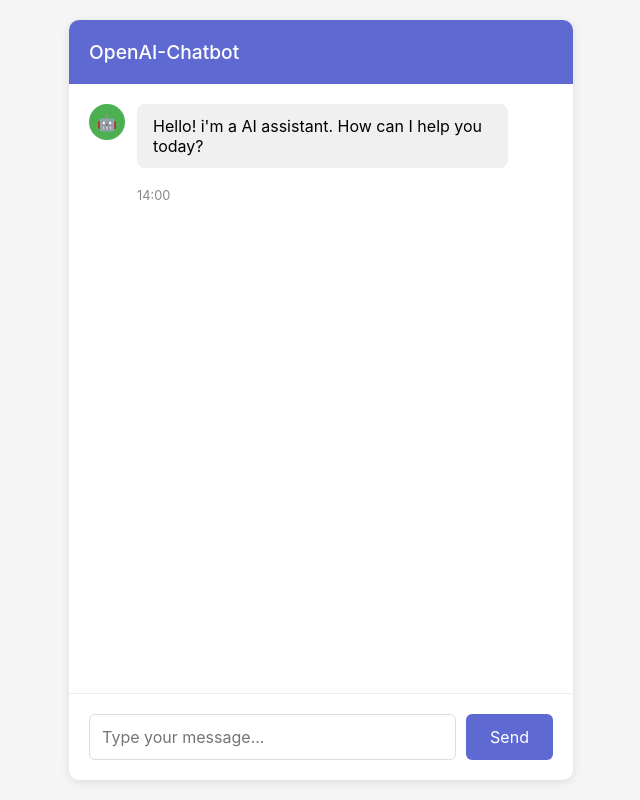
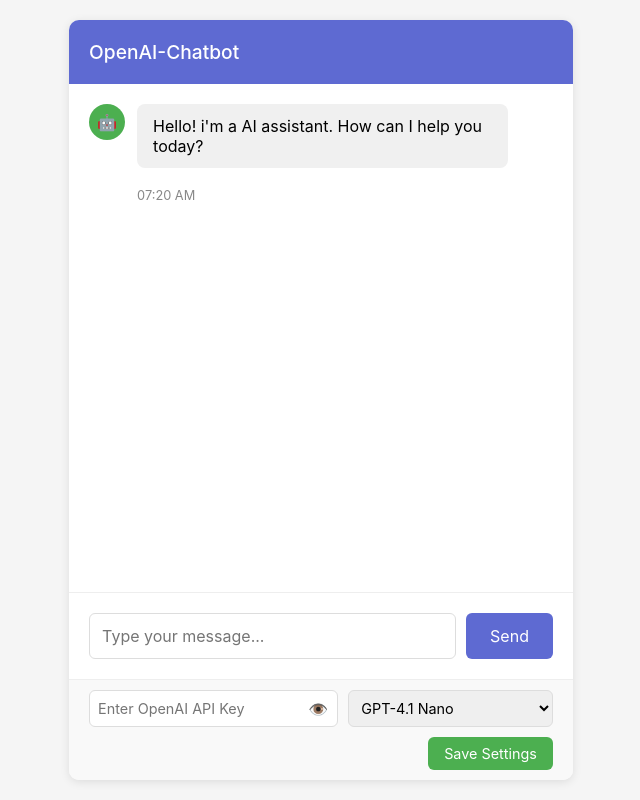
Before and after one commit to SystemSolution21/OpenAI, a Flask app: page / in a window 1280 px wide. Shown: the whole page, without its empty margins (319-959 px from the left). Run offline with Flask 3, Linux system fonts and the light colour scheme.

Commit message:
modified:   ChatbotWebApp/run.py         modified:   ChatbotWebApp/static/script.js         modified:   ChatbotWebApp/static/style.css         modified:   ChatbotWebApp/templates/index.html

```diff
--- a/ChatbotWebApp/run.py
+++ b/ChatbotWebApp/run.py
@@ -6,6 +6,9 @@
 from openai import OpenAI
 from dotenv import load_dotenv
 from openai.types.chat.chat_completion import ChatCompletion
+
+# Constants
+DEFAULT_MODEL = "gpt-4.1-nano-2025-04-14"
 
 # Initialize App
 app = Flask(import_name=__name__, static_folder="static", template_folder="templates")
@@ -26,25 +29,41 @@
 
 # Route chat
 @app.route(rule="/api/chat", methods=["POST"])
-def chat() -> Response:
+def chat() -> Response | tuple[Response, int]:
     data: Any | None = request.json
     user_message: Any | Literal[""] = data.get("message", "") if data else ""
+    api_key: str = data.get("api_key", "") if data else ""
+    model: str = data.get("model", DEFAULT_MODEL) if data else DEFAULT_MODEL
 
-    # Create Chat Completion
-    completion: ChatCompletion = client.chat.completions.create(
-        model="gpt-4.1-nano-2025-04-14",
-        messages=[
-            {"role": "system", "content": "You are a helpful assistant."},
-            {"role": "user", "content": user_message},
-        ],
-    )
+    # Use the provided API key
+    client = OpenAI(api_key=api_key)
 
-    return jsonify(
-        {
-            "response": completion.choices[0].message.content,
-            "timestamp": time.strftime("%H:%M"),
-        }
-    )
+    try:
+        # Create Chat Completion with the selected model
+        completion: ChatCompletion = client.chat.completions.create(
+            model=model,
+            messages=[
+                {"role": "system", "content": "You are a helpful assistant."},
+                {"role": "user", "content": user_message},
+            ],
+        )
+
+        return jsonify(
+            {
+                "response": completion.choices[0].message.content,
+                "timestamp": time.strftime("%H:%M"),
+            }
+        )
+    except Exception as e:
+        return (
+            jsonify(
+                {
+                    "response": f"Error: {str(object=e)}",
+                    "timestamp": time.strftime("%H:%M"),
+                }
+            ),
+            500,
+        )
 
 
 if __name__ == "__main__":
--- a/ChatbotWebApp/static/script.js
+++ b/ChatbotWebApp/static/script.js
@@ -1,25 +1,82 @@
-//
+// Get DOM elements
 const messagesContainer = document.getElementById("chat-messages");
 const messageInput = document.getElementById("message-input");
 const sendButton = document.getElementById("send-button");
+const apiKeyInput = document.getElementById("api-key-input");
+const toggleApiKeyButton = document.getElementById("toggle-api-key");
+const modelSelect = document.getElementById("model-select");
+const saveSettingsButton = document.getElementById("save-settings");
 
-//
+// Toggle API key visibility
+toggleApiKeyButton.addEventListener("click", function () {
+  if (apiKeyInput.type === "password") {
+    apiKeyInput.type = "text";
+    toggleApiKeyButton.textContent = "🔒";
+  } else {
+    apiKeyInput.type = "password";
+    toggleApiKeyButton.textContent = "👁️";
+  }
+});
+
+// Store API key and model
+let apiKey = localStorage.getItem("openai_api_key") || "";
+let selectedModel =
+  localStorage.getItem("selected_model") || "gpt-4.1-nano-2025-04-14";
+
+// Initialize settings from localStorage
+document.addEventListener("DOMContentLoaded", function () {
+  // Set initial timestamp
+  const initialTimestamp = document.getElementById("initial-timestamp");
+  initialTimestamp.textContent = new Date().toLocaleTimeString([], {
+    hour: "2-digit",
+    minute: "2-digit",
+  });
+
+  // Load saved settings
+  if (apiKey) {
+    apiKeyInput.value = apiKey;
+  }
+  if (selectedModel) {
+    modelSelect.value = selectedModel;
+  }
+});
+
+// Save settings
+saveSettingsButton.addEventListener("click", function () {
+  apiKey = apiKeyInput.value.trim();
+  selectedModel = modelSelect.value;
+
+  localStorage.setItem("openai_api_key", apiKey);
+  localStorage.setItem("selected_model", selectedModel);
+
+  addMessage("Settings saved successfully!", false);
+});
+
+// Add message to chat
 function addMessage(content, isUser = false) {
+  if (!content) return;
+
+  // Create message container
   const messageDiv = document.createElement("div");
   messageDiv.className = `message ${isUser ? "user-message" : "bot-message"}`;
 
+  // Create avatar
   const avatar = document.createElement("div");
-  avatar.className = `avatar ${isUser ? "user-avatar" : "bot-avatar"}`;
-  avatar.textContent = isUser ? "You" : "🤖";
+  if (!isUser) {
+    avatar.className = "avatar bot-avatar";
+    avatar.textContent = "🤖";
+    messageDiv.appendChild(avatar);
+  }
 
+  // Create content and append message
   const messageContent = document.createElement("div");
   messageContent.className = "message-content";
   messageContent.textContent = content;
 
-  messageDiv.appendChild(avatar);
   messageDiv.appendChild(messageContent);
   messagesContainer.appendChild(messageDiv);
 
+  // Create timestamp
   const timestamp = document.createElement("div");
   timestamp.className = "timestamp";
   timestamp.textContent = new Date().toLocaleTimeString([], {
@@ -28,9 +85,11 @@
   });
   messagesContainer.appendChild(timestamp);
 
+  // Scroll to bottom
   messagesContainer.scrollTop = messagesContainer.scrollHeight;
 }
 
+// Add thinking indicator
 function addThinkingIndicator() {
   const thinking = document.createElement("div");
   thinking.className = "thinking";
@@ -44,9 +103,18 @@
   return thinking;
 }
 
+// Send message
 async function sendMessage() {
   const message = messageInput.value.trim();
   if (!message) return;
+
+  if (!apiKey) {
+    addMessage(
+      "Please enter your OpenAI API key in the settings below.",
+      false
+    );
+    return;
+  }
 
   // Add user message
   addMessage(message, true);
@@ -55,13 +123,18 @@
   // Add thinking indicator
   const thinking = addThinkingIndicator();
 
+  // Send message to server
   try {
     const response = await fetch("http://localhost:5000/api/chat", {
       method: "POST",
       headers: {
         "Content-Type": "application/json",
       },
-      body: JSON.stringify({ message }),
+      body: JSON.stringify({
+        message: message,
+        api_key: apiKey,
+        model: selectedModel,
+      }),
     });
 
     const data = await response.json();
@@ -77,6 +150,7 @@
   }
 }
 
+// Message send event listener
 sendButton.addEventListener("click", sendMessage);
 messageInput.addEventListener("keypress", (e) => {
   if (e.key === "Enter") {
--- a/ChatbotWebApp/static/style.css
+++ b/ChatbotWebApp/static/style.css
@@ -134,17 +134,88 @@
 .dot:nth-child(1) {
   animation-delay: -0.32s;
 }
+
 .dot:nth-child(2) {
   animation-delay: -0.16s;
 }
 
 @keyframes bounce {
+
   0%,
   80%,
   100% {
     transform: scale(0);
   }
+
   40% {
     transform: scale(1);
   }
 }
+
+.settings-container {
+  padding: 10px 20px;
+  border-top: 1px solid #eee;
+  background: #f9f9f9;
+}
+
+.settings-row {
+  display: flex;
+  gap: 10px;
+  margin-bottom: 10px;
+}
+
+.api-key-container {
+  position: relative;
+  flex-grow: 2;
+  display: flex;
+}
+
+#api-key-input {
+  flex-grow: 1;
+  padding: 8px;
+  border: 1px solid #ddd;
+  border-radius: 6px;
+  font-size: 0.9em;
+}
+
+.toggle-password {
+  position: absolute;
+  right: 10px;
+  top: 50%;
+  transform: translateY(-50%);
+  background: none;
+  border: none;
+  cursor: pointer;
+  font-size: 1em;
+  color: #666;
+  padding: 0;
+  margin: 0;
+}
+
+.toggle-password:hover {
+  color: #333;
+}
+
+#model-select {
+  flex-grow: 1;
+  padding: 8px;
+  border: 1px solid #ddd;
+  border-radius: 6px;
+  font-size: 0.9em;
+}
+
+#save-settings {
+  padding: 8px 16px;
+  background: #4caf50;
+  color: white;
+  border: none;
+  border-radius: 6px;
+  cursor: pointer;
+  font-size: 0.9em;
+  margin-left: auto;
+  display: block;
+}
+
+#save-settings:hover {
+  background: #45a049;
+}
--- a/ChatbotWebApp/templates/index.html
+++ b/ChatbotWebApp/templates/index.html
@@ -18,11 +18,25 @@
             Hello! i'm a AI assistant. How can I help you today?
           </div>
         </div>
-        <div class="timestamp">14:00</div>
+        <div class="timestamp" id="initial-timestamp"></div>
       </div>
       <div class="input-container">
         <input type="text" id="message-input" placeholder="Type your message..." />
         <button id="send-button">Send</button>
+      </div>
+      <div class="settings-container">
+        <div class="settings-row">
+          <div class="api-key-container">
+            <input type="password" id="api-key-input" placeholder="Enter OpenAI API Key" />
+            <button type="button" id="toggle-api-key" class="toggle-password">👁️</button>
+          </div>
+          <select id="model-select">
+            <option value="gpt-4.1-nano-2025-04-14">GPT-4.1 Nano</option>
+            <option value="gpt-4o-mini-2024-07-18">GPT-4o</option>
+            <option value="gpt-4o-mini-search-preview-2025-03-11">GPT-4o Search Preview</option>
+          </select>
+        </div>
+        <button id="save-settings">Save Settings</button>
       </div>
     </div>
   </body>
```
